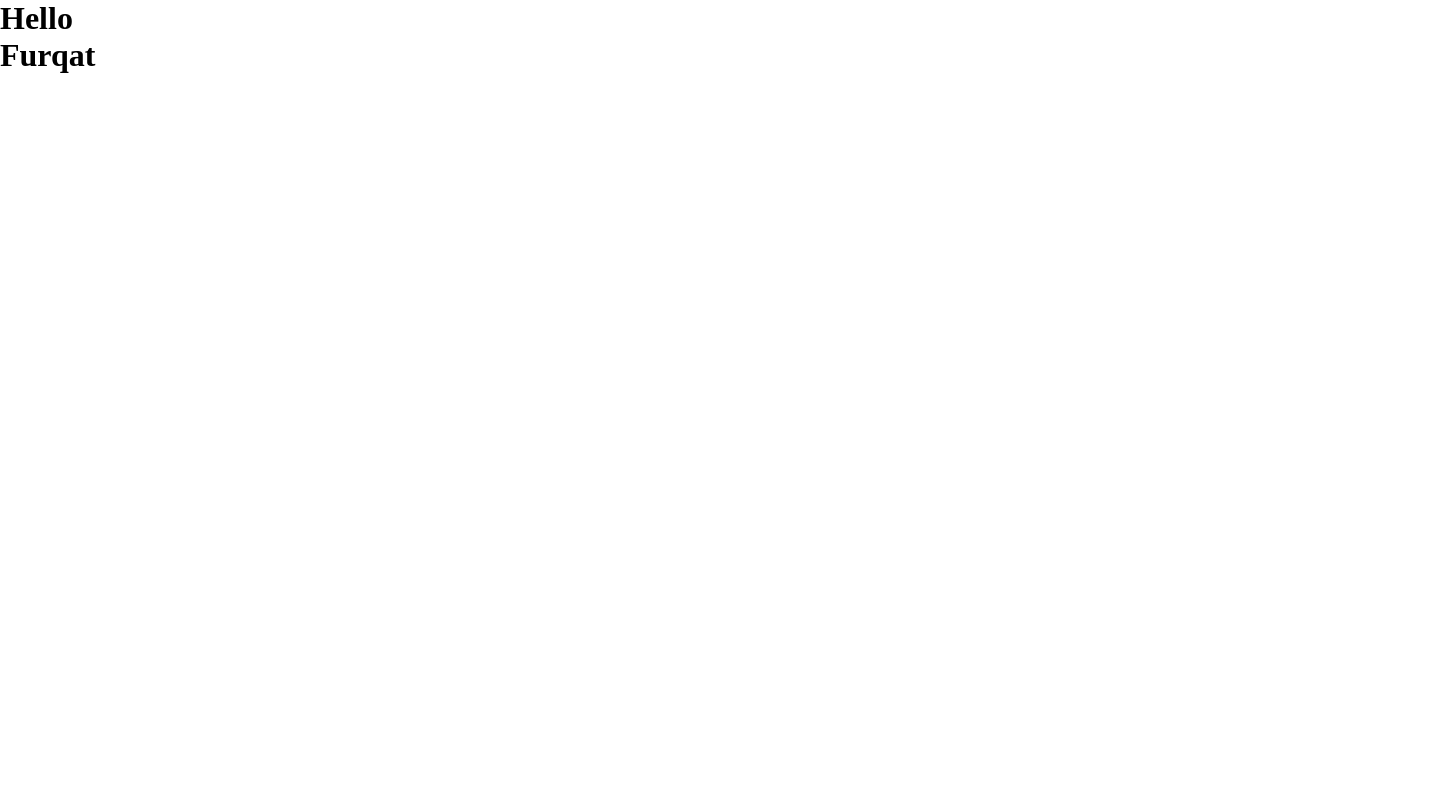
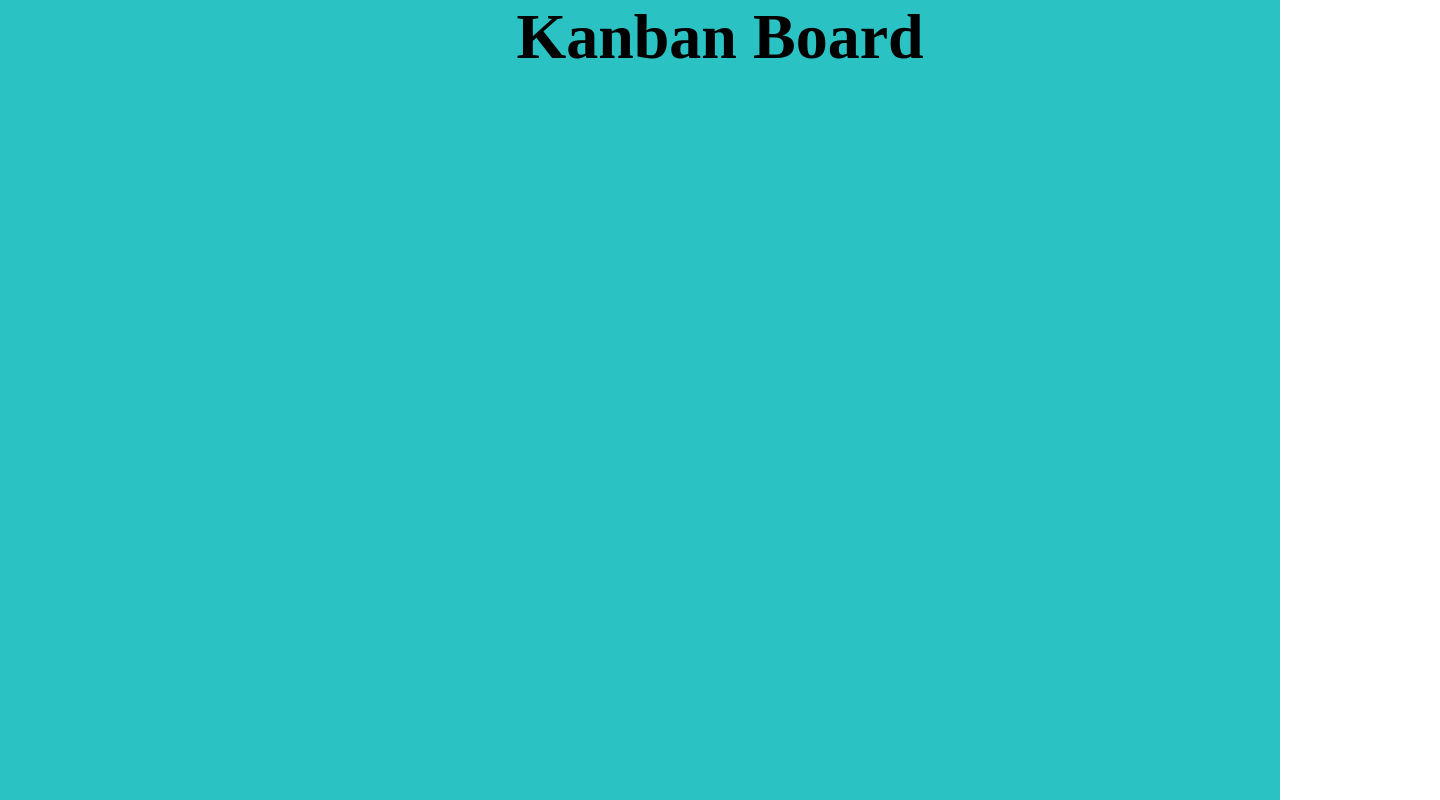
Before and after one commit to furqatbek13/Kanban, a plain HTML site: page index.html in a window 1280 px wide. Shown: the whole page, 1440 px wide, since content can reach past the window. Drawn offline with Linux system fonts and the light colour scheme.

Commit message:
men sectiondan boshlab push qildim

```diff
--- a/index.html
+++ b/index.html
@@ -7,7 +7,16 @@
     <title>Document</title>
 </head>
 <body>
-    <h1>Hello</h1>
-    <h1>Furqat</h1>
+<section class="section_1">
+    <div class="container">
+        <h1>Kanban  Board</h1>
+        <div class="four_box">
+          <div class="box_1">
+
+          </div>
+        </div>
+    </div>
+
+</section>
 </body>
 </html>
--- a/style/style.css
+++ b/style/style.css
@@ -3,3 +3,17 @@
     margin: 0;
     box-sizing: border-box;
 }
+.section_1{
+    width: 100%;
+    height: 100vh ;
+    background-color: rgb(43, 194, 196);
+}
+.container{
+    width: 1440px;
+    margin: auto;
+
+}
+.container h1{
+    text-align: center;
+    font-size: 64px;
+}
```
